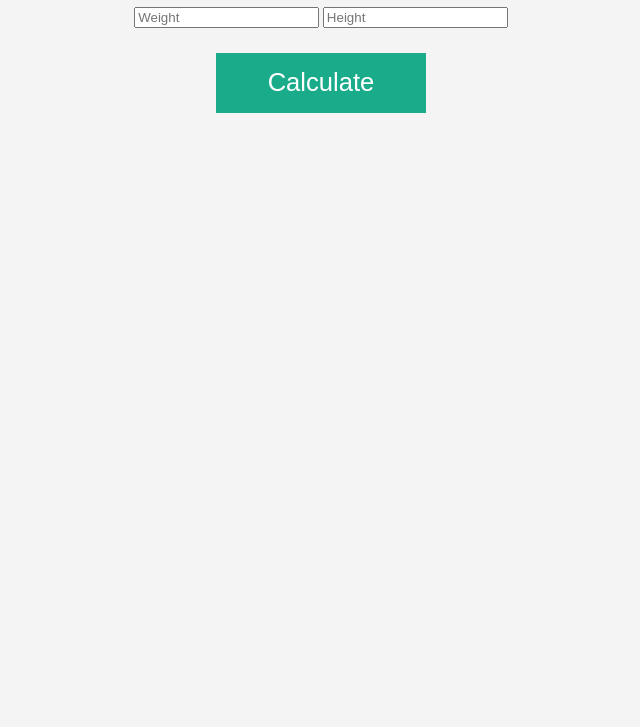
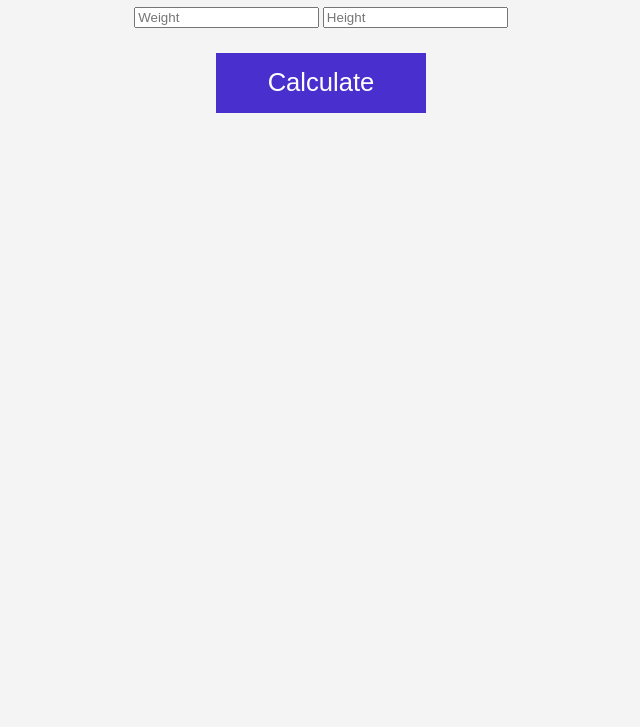
Before and after one commit to Joberg95/2019-bmi-challenge, a website: page src/index.html in a window 1280 px wide. Shown: the part 73-800 px from the top of the page, without its empty margins (319-959 px from the left). Drawn offline with Linux system fonts and the light colour scheme.

Commit message:
Updated button color in css

```diff
--- a/src/style.css
+++ b/src/style.css
@@ -9,7 +9,7 @@ h1 {
 }
 
 button{
-    background:#1AAB8A;
+    background: #492FCD;
     color:#fff;
     border:none;
     position:relative;
@@ -32,7 +32,7 @@ button{
     right:0;
     height:2px;
     width:0;
-    background: #1AAB8A;
+    background: rgb(19, 27, 141);
     transition:400ms ease all;
   }
   button:after{
```
